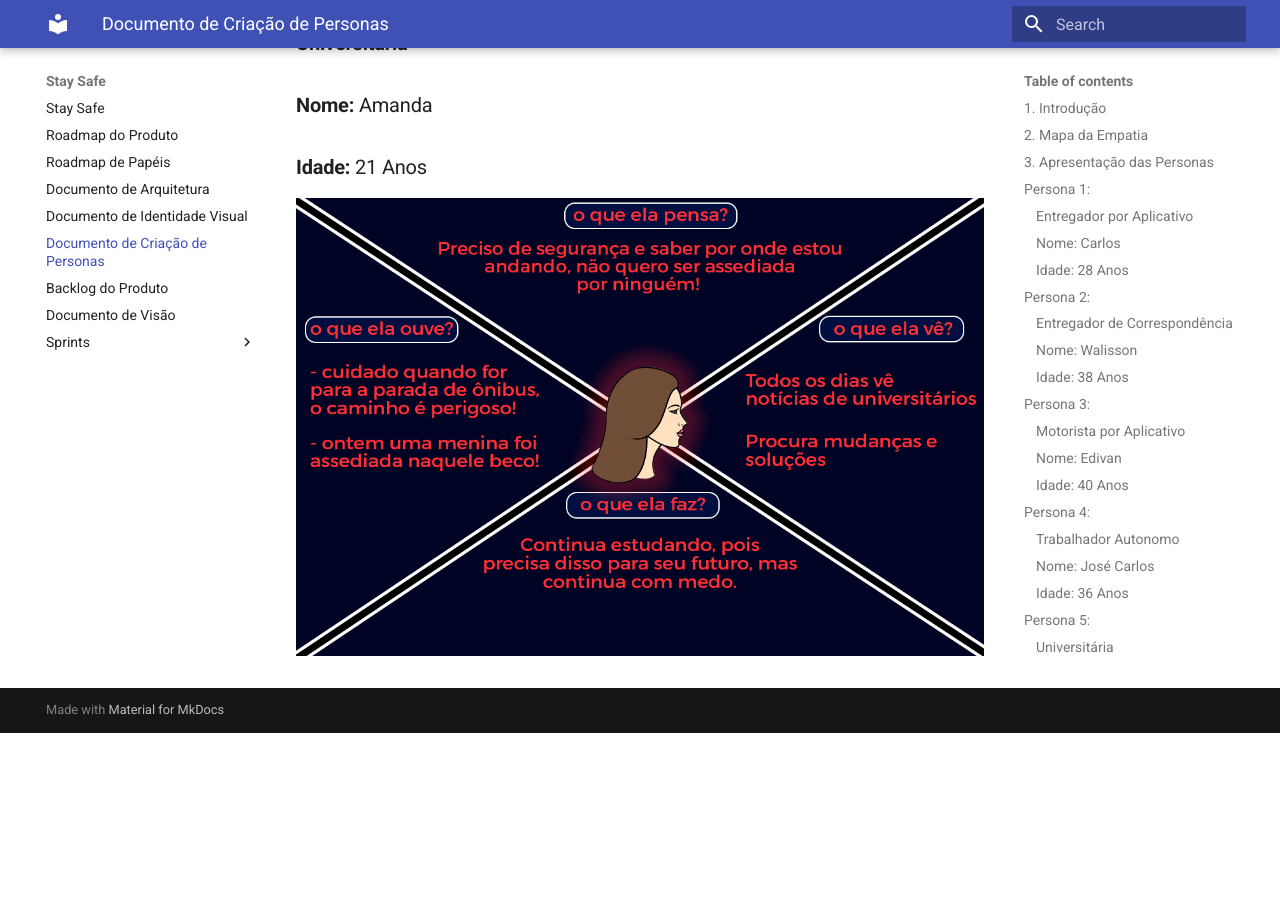
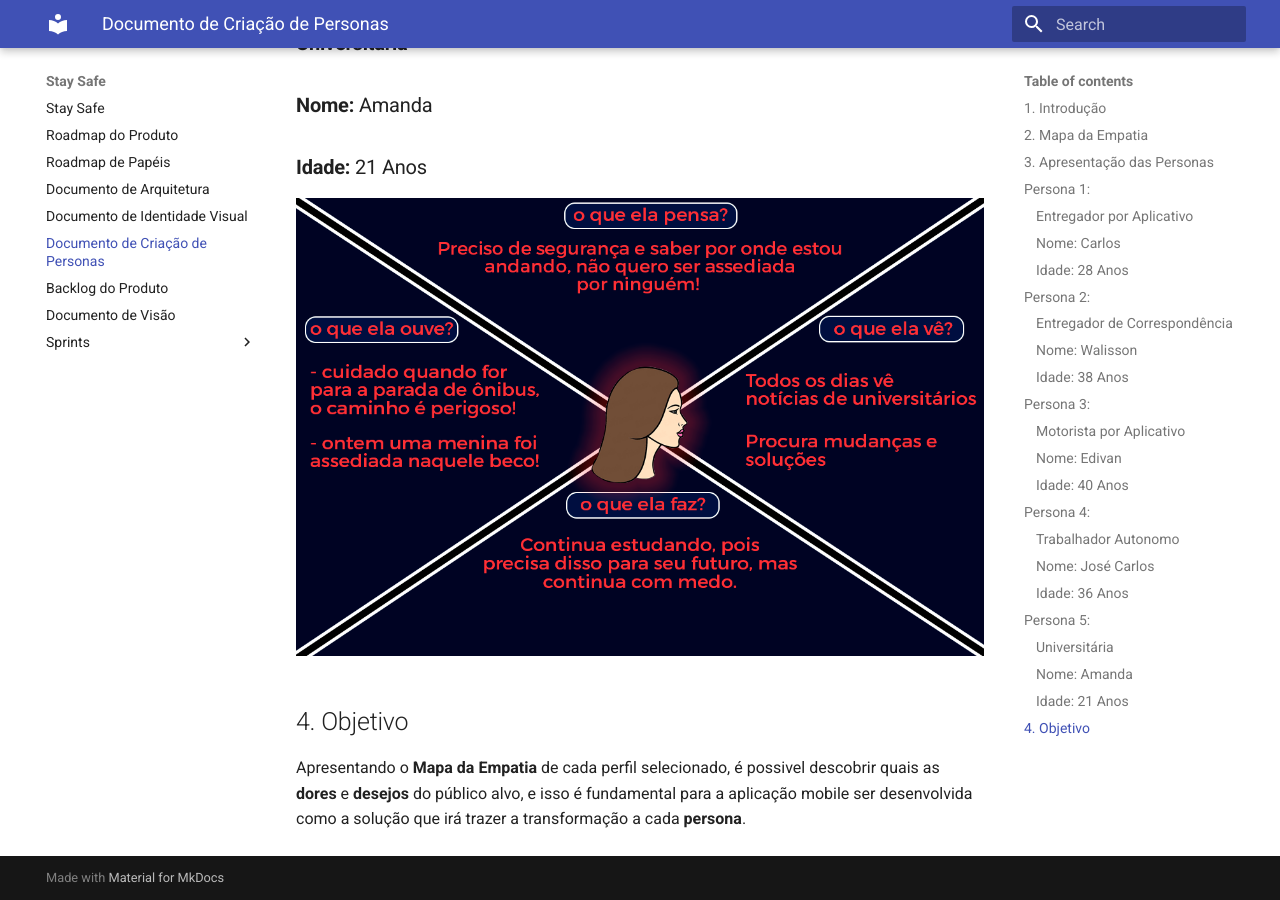
Before and after one commit to fga-eps-mds/2020.1-stay-safe-docs, an MkDocs documentation site: the page built from docs/persona.md, in a window 1280 px wide and 900 px high, scrolled down 3979 px. Built offline with MkDocs 1.6.1 and Material for MkDocs 9.7.7, drawn with Linux system fonts in a browser that asks for light colours; before the commit the page ends 4712 px from its top, so only the background shows below that.

Commit message:
adding objectives on persona.md doc

```diff
--- a/docs/persona.md
+++ b/docs/persona.md
@@ -46,3 +46,6 @@
 ### **Idade:** 21 Anos
 
 ![Mapa da Empatia](images/personas/unb.png)
+
+## 4. Objetivo
+Apresentando o **Mapa da Empatia** de cada perfil selecionado, é possivel descobrir quais as **dores** e **desejos** do público alvo, e isso é fundamental para a aplicação mobile ser desenvolvida como a solução que irá trazer a transformação a cada **persona**.
```
